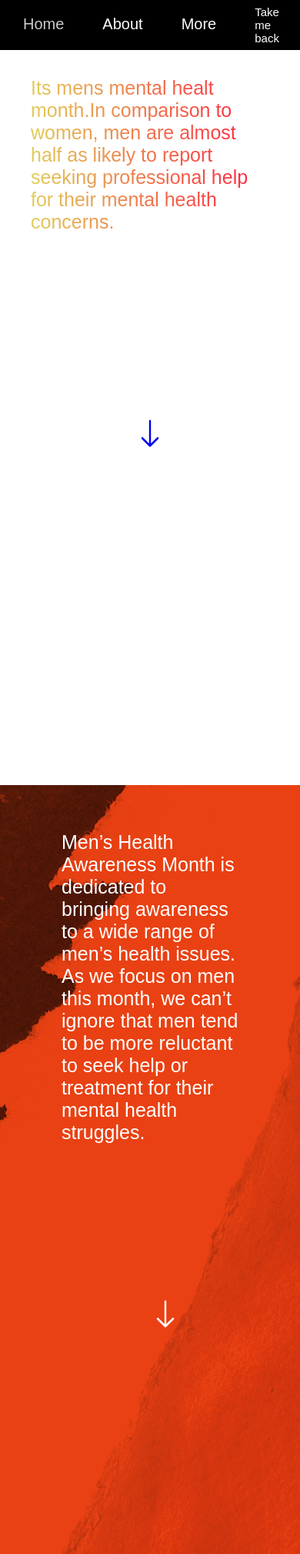
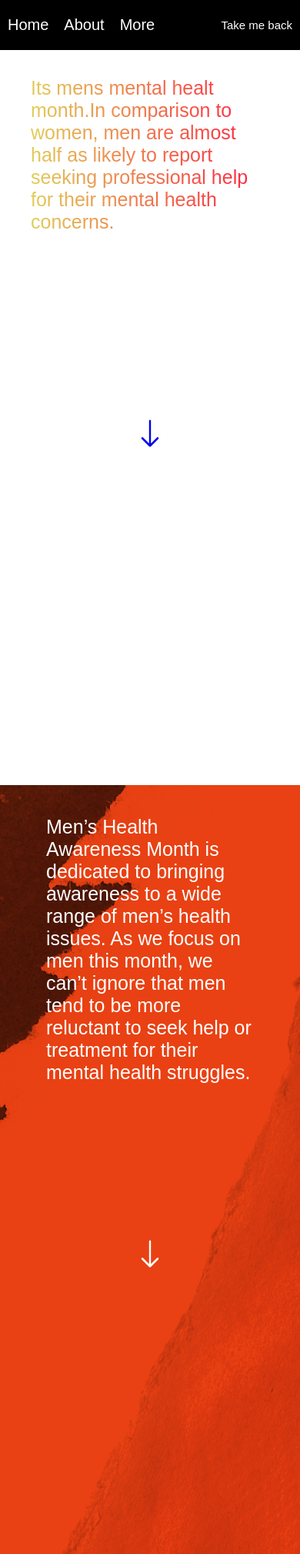
Before and after one commit to bence222/bence.sk, a PHP site: page /information.html in a window 390 px wide. Shown: the top 2019 px of the page at 77% size. Run offline with PHP 8.4, Linux system fonts and the light colour scheme.

Commit message:
Update information.css

```diff
--- a/information.css
+++ b/information.css
@@ -123,6 +123,23 @@ background: linear-gradient(90deg,#fadb61 0%, #ff006a 100%);
 .zaciatok p{
   animation: hueRotate 7s alternate infinite;
 }
+footer{
+ width: 100%;
+ height: 70px;
+ display: flex;
+ align-items: center;
+ justify-content: center;
+ background-color: black;
+ color: white;
+}
+footer p{
+  letter-spacing: 2px;
+}
+
+
+
+
+
 #ubuntu{
   font-size: 40px;
   color: white;
@@ -148,6 +165,7 @@ filter: hue-rotate(279deg);
 
 }
 }
+
 @media only screen and (max-width: 450px){
   #daco {
     right: 30px;
@@ -164,7 +182,9 @@ filter: hue-rotate(279deg);
     align-items: center;
     display: flex;
     }
+nav{
 
+}
 .navprave a {
   font-size: 15px;
 }
@@ -182,14 +202,39 @@ top: 0;
 
 }
 }
+@media only screen and (max-width: 661px){
+nav{
+  max-height: 70px;
+}
+ .navlave{
+   display: flex;
+   align-items: center;
+ }
+.navprave{
 
+  display: flex;
+  align-items: center;
+  justify-content: flex-end;
+
+}
+
+}
 @media only screen and (max-width: 500px){
-
+nav a{
+  padding: 10px;
+}
 nav{
   height: 65px;
 }
 .stred{
   width: 100%;
+}
+#naspat{
+  padding-left: 50px;
+
+}
+.navprave{
+  padding: 0;
 }
 .zaciatok p {
   font-size: 25px;
@@ -207,8 +252,13 @@ nav{
 .text p {
   font-size: 25px;
 }
+.text{
+  padding: 40px;
+}
+.navlave{
+ align-items: center;
 
-
+}
 
 
 
```
